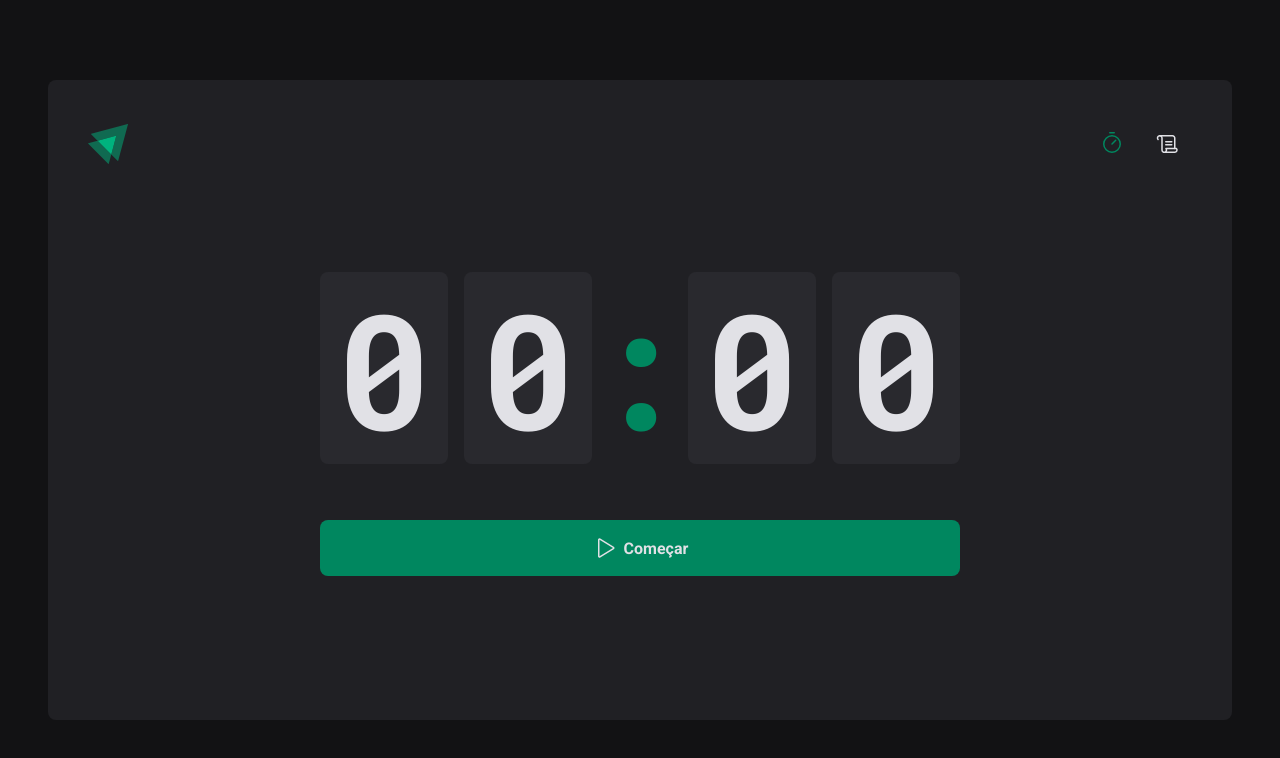
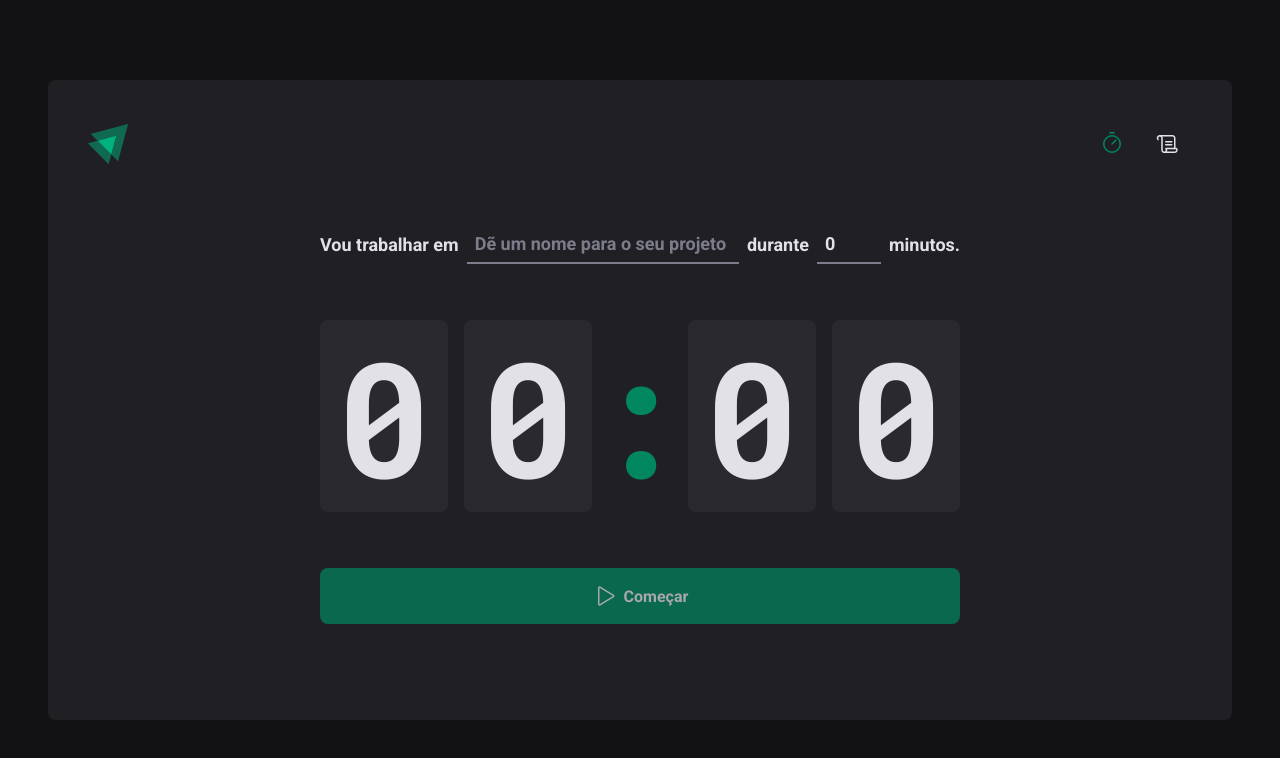
Before and after one commit to anacnogueira/ignite-reactsjs-02-timer, a React (Vite) app: page / in a window 1280 px wide. Shown: the top 758 px of the page. Built offline with nearby package versions, Linux system fonts and the light colour scheme.

Commit message:
Contexto no formulário

```diff
--- a/src/pages/Home/components/Countdown/index.tsx
+++ b/src/pages/Home/components/Countdown/index.tsx
@@ -1,13 +1,17 @@
-import { useContext, useEffect, useState } from "react";
+import { useContext, useEffect } from "react";
 import { CountdownContainer, Separator } from "./styles";
 import { differenceInSeconds } from "date-fns";
 import { CyclesContext } from "../..";
 
 export function Countdown() {
-  const { activeCycle, activeCycleId, markCurrentCycleAsFinished } =
-    useContext(CyclesContext);
+  const {
+    activeCycle,
+    activeCycleId,
+    markCurrentCycleAsFinished,
+    amountSecondsPassed,
+    setSecondsPassed,
+  } = useContext(CyclesContext);
 
-  const [amountSecondsPassed, setAmountSecondsPassed] = useState(0);
   const totalSeconds = activeCycle ? activeCycle.minutesAmount * 60 : 0;
 
   useEffect(() => {
@@ -23,10 +27,10 @@
         if (secondsDifference >= totalSeconds) {
           markCurrentCycleAsFinished();
 
-          setAmountSecondsPassed(totalSeconds);
+          setSecondsPassed(totalSeconds);
           clearInterval(interval);
         } else {
-          setAmountSecondsPassed(secondsDifference);
+          setSecondsPassed(secondsDifference);
         }
       }, 1000);
     }
@@ -34,7 +38,13 @@
     return () => {
       clearInterval(interval);
     };
-  }, [activeCycle, totalSeconds, activeCycleId, markCurrentCycleAsFinished]);
+  }, [
+    activeCycle,
+    totalSeconds,
+    activeCycleId,
+    setSecondsPassed,
+    markCurrentCycleAsFinished,
+  ]);
 
   const currentSeconds = activeCycle ? totalSeconds - amountSecondsPassed : 0;
 
--- a/src/pages/Home/components/NewCycleForm/index.tsx
+++ b/src/pages/Home/components/NewCycleForm/index.tsx
@@ -1,26 +1,12 @@
 import { FormContainer, MinutesAmountInput, TaskInput } from "./styles";
-import zod from "zod";
-import { useForm } from "react-hook-form";
-import { zodResolver } from "@hookform/resolvers/zod";
-
-const newCycleFormValidationSchema = zod.object({
-  task: zod.string().min(1, "Informe a tarefa"),
-  minutesAmount: zod
-    .number()
-    .min(1, "O intervalo precisa ser de no mínimo 5 minutos")
-    .max(60, "O intervalo precisa ser de no máximo 60 minutos"),
-});
-
-type NewCycleFormData = zod.infer<typeof newCycleFormValidationSchema>;
+import { useFormContext } from "react-hook-form";
+import { useContext } from "react";
+import { CyclesContext } from "../..";
 
 export function NewCycleForm() {
-  const { register, handleSubmit, watch, reset } = useForm<NewCycleFormData>({
-    resolver: zodResolver(newCycleFormValidationSchema),
-    defaultValues: {
-      task: "",
-      minutesAmount: 0,
-    },
-  });
+  const { activeCycle } = useContext(CyclesContext);
+  const { register } = useFormContext();
+
   return (
     <FormContainer>
       <label htmlFor="task">Vou trabalhar em</label>
--- a/src/pages/Home/index.tsx
+++ b/src/pages/Home/index.tsx
@@ -5,9 +5,12 @@
   StartCountdownButton,
   StopCountdownButton,
 } from "./styles";
-import { createContext, useEffect, useState } from "react";
+import { createContext, useState } from "react";
 import { NewCycleForm } from "./components/NewCycleForm";
 import { Countdown } from "./components/Countdown";
+import zod from "zod";
+import { zodResolver } from "@hookform/resolvers/zod";
+import { FormProvider, useForm } from "react-hook-form";
 
 interface Cycle {
   id: string;
@@ -21,16 +24,41 @@
 interface CyclesContextType {
   activeCycle: Cycle | undefined;
   activeCycleId: string | null;
+  amountSecondsPassed: number;
   markCurrentCycleAsFinished: () => void;
+  setSecondsPassed: (seconds: number) => void;
 }
 
 export const CyclesContext = createContext({} as CyclesContextType);
 
+const newCycleFormValidationSchema = zod.object({
+  task: zod.string().min(1, "Informe a tarefa"),
+  minutesAmount: zod
+    .number()
+    .min(1, "O intervalo precisa ser de no mínimo 5 minutos")
+    .max(60, "O intervalo precisa ser de no máximo 60 minutos"),
+});
+type NewCycleFormData = zod.infer<typeof newCycleFormValidationSchema>;
+
 export function Home() {
   const [cycles, setCycles] = useState<Cycle[]>([]);
   const [activeCycleId, setActiveCycleId] = useState<string | null>(null);
+  const [amountSecondsPassed, setAmountSecondsPassed] = useState(0);
+
+  const newCycleForm = useForm<NewCycleFormData>({
+    resolver: zodResolver(newCycleFormValidationSchema),
+    defaultValues: {
+      task: "",
+      minutesAmount: 0,
+    },
+  });
+  const { handleSubmit, watch, reset } = newCycleForm;
 
   const activeCycle = cycles.find((cycle) => cycle.id === activeCycleId);
+
+  function setSecondsPassed(seconds: number) {
+    setAmountSecondsPassed(seconds);
+  }
 
   function markCurrentCycleAsFinished() {
     setCycles((state) =>
@@ -44,22 +72,22 @@
     );
   }
 
-  // function handleCreateNewCycle(data: NewCycleFormData) {
-  //   const id = String(new Date().getTime());
+  function handleCreateNewCycle(data: NewCycleFormData) {
+    const id = String(new Date().getTime());
 
-  //   const newCycle: Cycle = {
-  //     id,
-  //     task: data.task,
-  //     minutesAmount: data.minutesAmount,
-  //     startDate: new Date(),
-  //   };
+    const newCycle: Cycle = {
+      id,
+      task: data.task,
+      minutesAmount: data.minutesAmount,
+      startDate: new Date(),
+    };
 
-  //   setCycles((state) => [...state, newCycle]);
-  //   setActiveCycleId(id);
-  //   setAmountSecondsPassed(0);
+    setCycles((state) => [...state, newCycle]);
+    setActiveCycleId(id);
+    setAmountSecondsPassed(0);
 
-  //   reset();
-  // }
+    reset();
+  }
 
   function handleInterruptCycle() {
     setCycles((state) =>
@@ -74,16 +102,24 @@
     setActiveCycleId(null);
   }
 
-  // const task = watch("task");
-  // const isSubmitDisblaed = !task;
+  const task = watch("task");
+  const isSubmitDisblaed = !task;
 
   return (
     <HomeContainer>
-      <form /*onSubmit={handleSubmit(handleCreateNewCycle)}*/ action="">
+      <form onSubmit={handleSubmit(handleCreateNewCycle)} action="">
         <CyclesContext.Provider
-          value={{ activeCycle, activeCycleId, markCurrentCycleAsFinished }}
+          value={{
+            activeCycle,
+            activeCycleId,
+            markCurrentCycleAsFinished,
+            amountSecondsPassed,
+            setSecondsPassed,
+          }}
         >
-          {/* <NewCycleForm /> */}
+          <FormProvider {...newCycleForm}>
+            <NewCycleForm />
+          </FormProvider>
           <Countdown />
         </CyclesContext.Provider>
 
@@ -93,7 +129,7 @@
             Interromper
           </StopCountdownButton>
         ) : (
-          <StartCountdownButton /*disabled={isSubmitDisblaed}*/ type="submit">
+          <StartCountdownButton disabled={isSubmitDisblaed} type="submit">
             <Play size={24} />
             Começar
           </StartCountdownButton>
```
